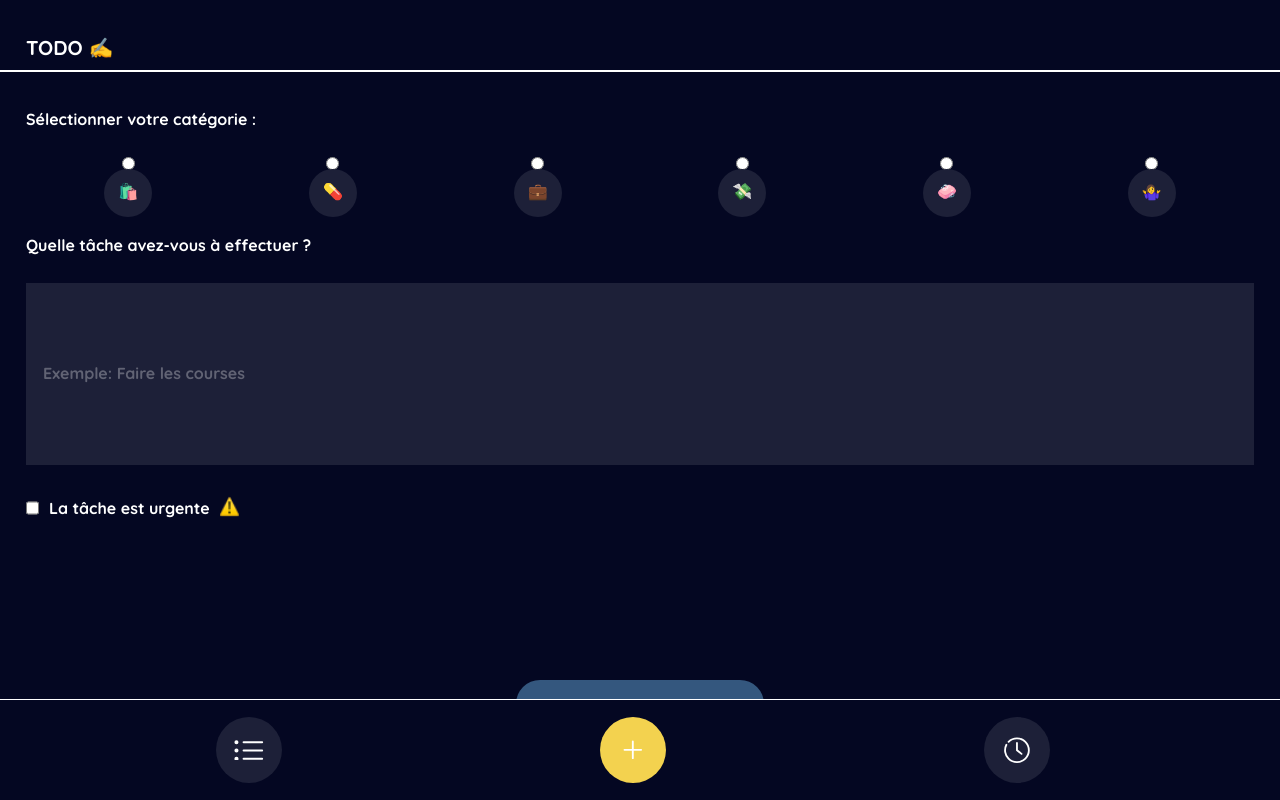
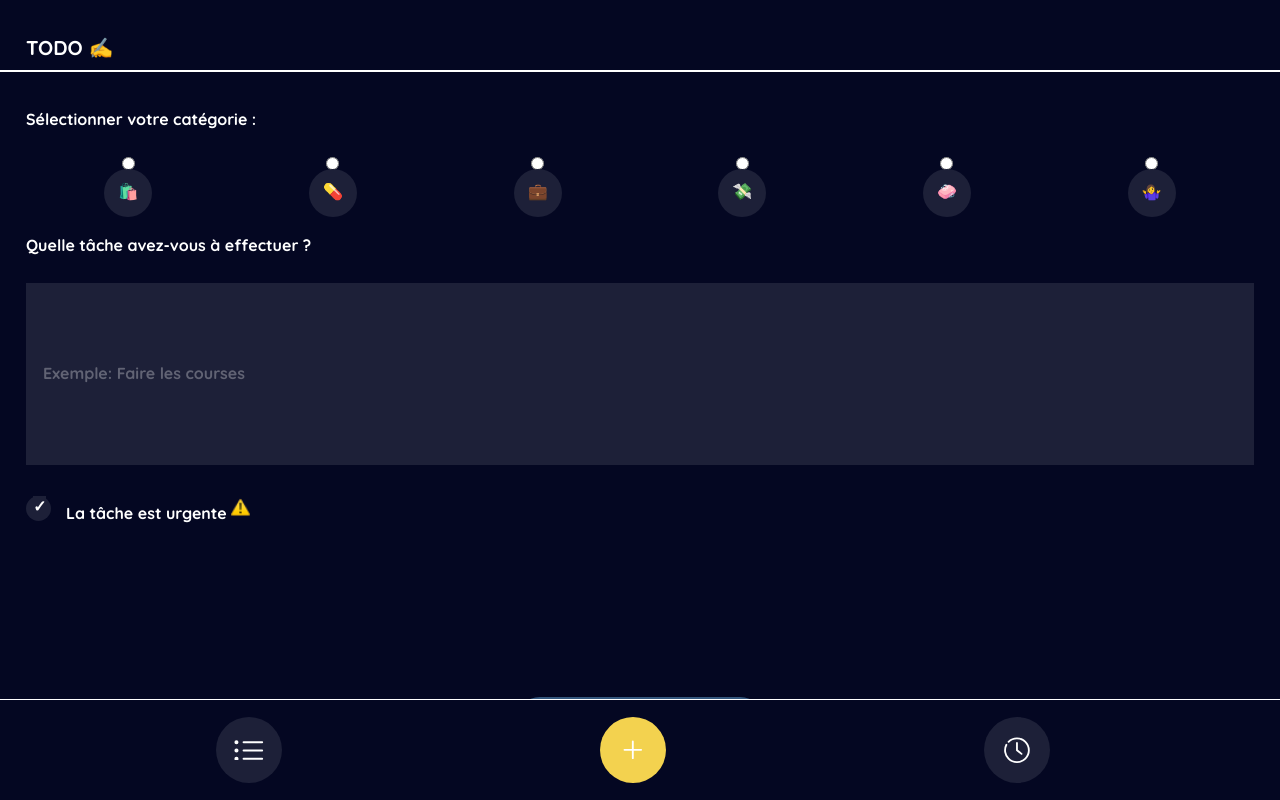
Before and after one commit to cpoiny/TODO, an Angular app in the folder TODO/: page /add in a window 1280 px wide. Built offline with nearby package versions, Linux system fonts and the light colour scheme.

Commit message:
bouton urgence

```diff
--- a/TODO/src/app/pages/add/add.component.css
+++ b/TODO/src/app/pages/add/add.component.css
@@ -40,7 +40,7 @@
 
 .categoryList label {
     position: absolute;
-    top:12px;
+    top: 12px;
     width: 48px;
     height: 48px;
     background-color: var(--dark-blue);
@@ -90,40 +90,79 @@ input::placeholder {
     font-weight: bold;
 }
 
-.option p {
-    padding: 2px 10px;
+.option label {
+    padding: 2px 40px;
 }
 
 
 /*CSS pour le bouton urgence */
-input[type="checkbok"].urgente {
+.boxcontainer {
+    display: block;
+    position: relative;
+    padding-left: 35px;
+    margin-bottom: 12px;
+    cursor: pointer;
+    font-size: 16px;
+    -webkit-user-select: none;
+    -moz-user-select: none;
+    -ms-user-select: none;
+    user-select: none;
+  }
+
+  .boxcontainer input {
+    position: absolute;
+    opacity: 0;
+    cursor: pointer;
+    height: 0;
+    width: 0;
+  }
+
+  .coche {
+    margin-left: 7px;
+    margin-top: 1px;
+    background-color: var(--dark-blue);
+
+  }
+  .box {
+    position: absolute;
+    top: 0;
+    left: 0;
+    height: 25px;
     width: 25px;
-    height: 25px;
-    background-color: var(--dark-blue);
-}
+    border-radius : 50%;
+    background-color: var(--dark-blue)
+  }
+
+   .container input:checked ~ .box {
+    background-color: var(--pink);
+
+  }
+/* input[type="checkbox"].urgente {
+    position: absolute;
+    opacity: 0;
+    cursor: pointer;
+    height: 0;
+    width: 0;
+} */
 
 
-input[type="checkbox"]:checked+.urgente {
-    background-color: #E475F1;
-    /* border: 3px var( --darkblue) solid; */
-    /* transition: all 0.2s; */
-}
+
 
 /*css pour categorie */
 button:disabled,
-button[disabled]{
-  background-color: #64A7D9;
-  opacity: 50%;
+button[disabled] {
+    background-color: #64A7D9;
+    opacity: 50%;
 
 }
 
 
 
- /* input[type="radio"].cat {
+/* input[type="radio"].cat {
     display: none;
 } */
 
-input[type="radio"].cat + label {
+input[type="radio"].cat+label {
     position: relative;
     padding-left: 14px;
     padding-top: 12px;
@@ -134,8 +173,8 @@ input[type="radio"].cat + label {
     border-radius: 50%;
 }
 
-input[type="radio"].cat + label::before,
-input[type="radio"].cat + label::after {
+input[type="radio"].cat+label::before,
+input[type="radio"].cat+label::after {
     position: absolute;
     width: 48px;
     height: 48px;
@@ -144,11 +183,11 @@ input[type="radio"].cat + label::after {
     border: blue solid 1px;
 }
 
-input[type="radio"].cat + label::before {
+input[type="radio"].cat+label::before {
     background-color: var(--yellow);
     border: green 5px solid;
 }
 
-input[type="radio"].cat:checked + label::after{
+input[type="radio"].cat:checked+label::after {
     background-color: yellow;
 }
--- a/TODO/src/app/pages/add/add.component.html
+++ b/TODO/src/app/pages/add/add.component.html
@@ -53,9 +53,12 @@
             <!-- Option urgence de la taĉhe -->
             <div class="option flex">
 
-                <input type="checkbox" class="style urgente" formControlName="urgence" name="urgence" (click)="urgence()" >
-                <p class="style">La tâche est urgente</p>
-                <img src="assets/icons/urgent-icon.png" alt="icon_urgent" width="20px">
+                <label class="boxcontainer style">La tâche est urgente
+                    <input type="checkbox" class="style urgente" formControlName="urgence" name="urgence" (click)="urgence()" >
+                    <span class="box"><b class="coche">&#10003;</b></span>
+
+                    <img src="assets/icons/urgent-icon.png" alt="icon_urgent" width="20px">
+                </label>
 
             </div>
 
```
